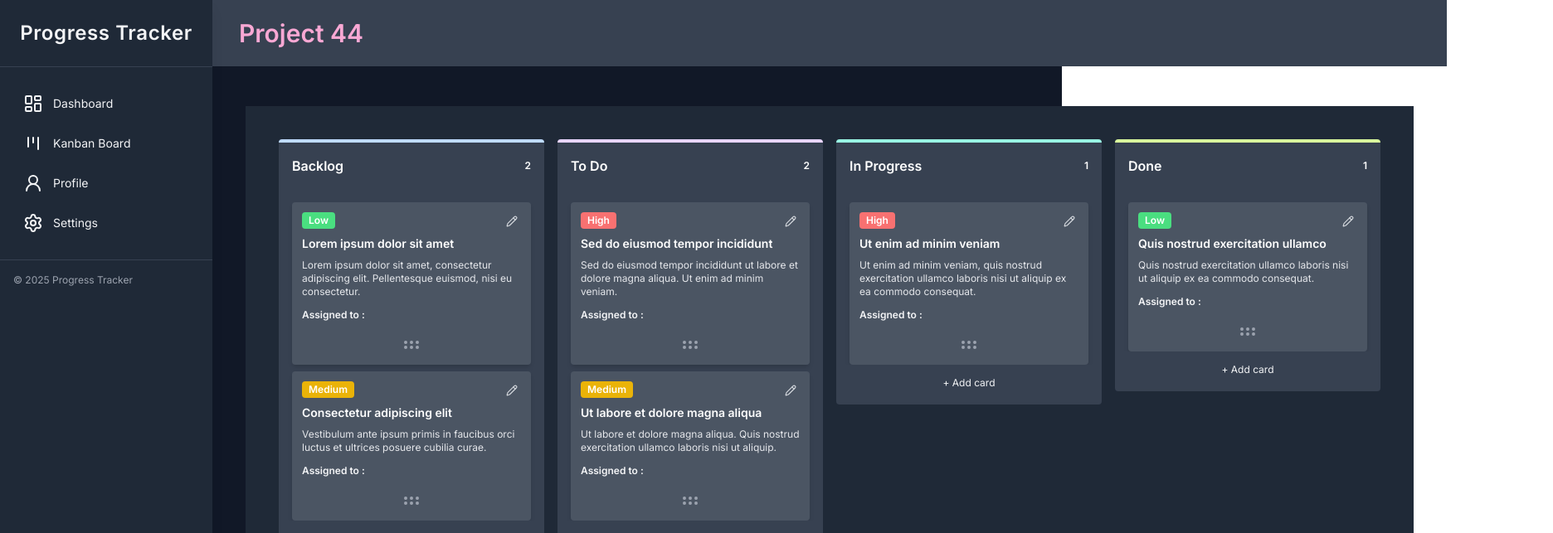
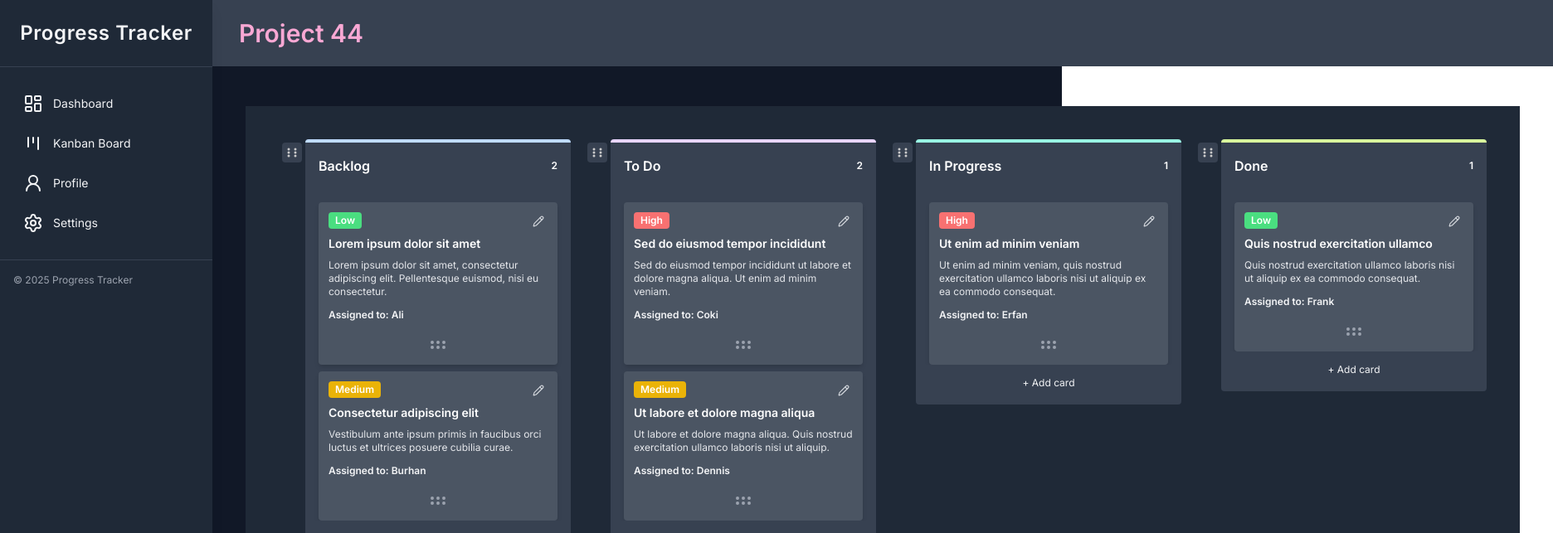
Before and after one commit to definitelynotjin/progress-tracker, a Next.js app: page /kanban in a window 1280 px wide. Shown: the top 643 px of the page at 83% size, 1872 px wide, since content can reach past the window. Built offline with nearby package versions, Linux system fonts and the light colour scheme.

Commit message:
feat: enhance KanbanBoard with sortable columns and task assignee management

```diff
--- a/src/app/components/kanban/KanbanBoard.tsx
+++ b/src/app/components/kanban/KanbanBoard.tsx
@@ -12,8 +12,11 @@ import {
 import {
     SortableContext,
     verticalListSortingStrategy,
+    horizontalListSortingStrategy,
 } from "@dnd-kit/sortable";
 import Column from "./Column";
+import { useSortable } from "@dnd-kit/sortable";
+import { CSS } from "@dnd-kit/utilities";
 import Modal from "./Modal";
 import { DragOverlay } from "@dnd-kit/core";
 import TaskCard from "./TaskCard";
@@ -23,32 +26,34 @@ import TaskDetail from "./TaskDetail";
 import type { ColumnType } from "./types";
 
 const initialTasks: Record<ColumnType, Task[]> = {
-
     "Backlog": [
-        { id: "task-a", title: "Lorem ipsum dolor sit amet", content: "<p>Lorem ipsum dolor sit amet, consectetur adipiscing elit. Pellentesque euismod, nisi eu consectetur.</p>", updatedAt: new Date().toISOString(), column: "Backlog", priority: "Low" },
-        { id: "task-b", title: "Consectetur adipiscing elit", content: "<p>Vestibulum ante ipsum primis in faucibus orci luctus et ultrices posuere cubilia curae.</p>", updatedAt: new Date().toISOString(), column: "Backlog", priority: "Medium" },
+        { id: "task-a", title: "Lorem ipsum dolor sit amet", content: "<p>Lorem ipsum dolor sit amet, consectetur adipiscing elit. Pellentesque euismod, nisi eu consectetur.</p>", updatedAt: new Date().toISOString(), column: "Backlog", priority: "Low", assignee: "Ali" },
+        { id: "task-b", title: "Consectetur adipiscing elit", content: "<p>Vestibulum ante ipsum primis in faucibus orci luctus et ultrices posuere cubilia curae.</p>", updatedAt: new Date().toISOString(), column: "Backlog", priority: "Medium", assignee: "Burhan" },
     ],
     "To Do": [
-        { id: "task-c", title: "Sed do eiusmod tempor incididunt", content: "<p>Sed do eiusmod tempor incididunt ut labore et dolore magna aliqua. Ut enim ad minim veniam.</p>", updatedAt: new Date().toISOString(), column: "To Do", priority: "High" },
-        { id: "task-d", title: "Ut labore et dolore magna aliqua", content: "<p>Ut labore et dolore magna aliqua. Quis nostrud exercitation ullamco laboris nisi ut aliquip.</p>", updatedAt: new Date().toISOString(), column: "To Do", priority: "Medium" },
+        { id: "task-c", title: "Sed do eiusmod tempor incididunt", content: "<p>Sed do eiusmod tempor incididunt ut labore et dolore magna aliqua. Ut enim ad minim veniam.</p>", updatedAt: new Date().toISOString(), column: "To Do", priority: "High", assignee: "Coki" },
+        { id: "task-d", title: "Ut labore et dolore magna aliqua", content: "<p>Ut labore et dolore magna aliqua. Quis nostrud exercitation ullamco laboris nisi ut aliquip.</p>", updatedAt: new Date().toISOString(), column: "To Do", priority: "Medium", assignee: "Dennis" },
     ],
     "In Progress": [
-        { id: "task-e", title: "Ut enim ad minim veniam", content: "<p>Ut enim ad minim veniam, quis nostrud exercitation ullamco laboris nisi ut aliquip ex ea commodo consequat.</p>", updatedAt: new Date().toISOString(), column: "In Progress", priority: "High" },
+        { id: "task-e", title: "Ut enim ad minim veniam", content: "<p>Ut enim ad minim veniam, quis nostrud exercitation ullamco laboris nisi ut aliquip ex ea commodo consequat.</p>", updatedAt: new Date().toISOString(), column: "In Progress", priority: "High", assignee: "Erfan" },
     ],
     Done: [
-        { id: "task-f", title: "Quis nostrud exercitation ullamco", content: "<p>Quis nostrud exercitation ullamco laboris nisi ut aliquip ex ea commodo consequat.</p>", updatedAt: new Date().toISOString(), column: "Done", priority: "Low" },
+        { id: "task-f", title: "Quis nostrud exercitation ullamco", content: "<p>Quis nostrud exercitation ullamco laboris nisi ut aliquip ex ea commodo consequat.</p>", updatedAt: new Date().toISOString(), column: "Done", priority: "Low", assignee: "Frank" },
     ],
 };
 
 export default function KanbanBoard() {
     const [tasks, setTasks] = useState<Record<ColumnType, Task[]>>(initialTasks);
+    const [columnOrder, setColumnOrder] = useState<ColumnType[]>(Object.keys(initialTasks) as ColumnType[]);
     const [modalOpen, setModalOpen] = useState(false);
     const [modalColumn, setModalColumn] = useState<ColumnType | null>(null);
     const [activeId, setActiveId] = useState<string | null>(null);
     const [selectedTask, setSelectedTask] = useState<Task | null>(null);
+    const [activeColumnId, setActiveColumnId] = useState<string | null>(null);
     const activeTask = Object.values(tasks)
         .flat()
         .find((task) => task.id === activeId);
+
     const handleAddCard = (column: ColumnType) => {
         setModalColumn(column);
         setModalOpen(true);
@@ -92,29 +97,47 @@ export default function KanbanBoard() {
 
     const sensors = useSensors(useSensor(PointerSensor));
 
+    // Unified drag logic for columns and cards
+    const handleDragStart = (event: DragEndEvent) => {
+        // If dragging a column, set activeColumnId
+        if (columnOrder.includes(event.active.id as ColumnType)) {
+            setActiveColumnId(event.active.id as string);
+        } else {
+            setActiveId(event.active.id as string);
+        }
+    };
+
     const handleDragEnd = (event: DragEndEvent) => {
         const { active, over } = event;
-
         setActiveId(null);
-
+        setActiveColumnId(null);
         if (!over || active.id === over.id) return;
 
-        const sourceCol = active.data.current?.column as ColumnType;
-        let targetCol = over.data.current?.column as ColumnType | undefined;
+        // Column drag
+        if (columnOrder.includes(active.id as ColumnType) && columnOrder.includes(over.id as ColumnType)) {
+            const oldIndex = columnOrder.findIndex((col) => col === active.id);
+            const newIndex = columnOrder.findIndex((col) => col === over.id);
+            if (oldIndex === -1 || newIndex === -1) return;
+            const updated = [...columnOrder];
+            const [moved] = updated.splice(oldIndex, 1);
+            updated.splice(newIndex, 0, moved);
+            setColumnOrder(updated);
+            return;
+        }
+
+        // Card drag
+        const sourceCol = active.data?.current?.column as ColumnType;
+        let targetCol = over.data?.current?.column as ColumnType | undefined;
         if (!targetCol && typeof over.id === "string" && over.id.startsWith("placeholder-")) {
             targetCol = over.id.replace("placeholder-", "") as ColumnType;
         }
-
         if (!sourceCol || !targetCol) return;
-
         if (sourceCol === targetCol) {
             const oldIndex = tasks[sourceCol].findIndex((task) => task.id === active.id);
             const newIndex = tasks[targetCol].findIndex((task) => task.id === over.id);
-
             const updated = [...tasks[sourceCol]];
             const [moved] = updated.splice(oldIndex, 1);
             updated.splice(newIndex, 0, moved);
-
             setTasks((prev) => ({
                 ...prev,
                 [sourceCol]: updated,
@@ -126,12 +149,10 @@ export default function KanbanBoard() {
                 );
                 const movedTask = prev[sourceCol].find((task) => task.id === active.id);
                 if (!movedTask) return prev;
-
                 const updatedMovedTask = { ...movedTask, column: targetCol };
                 const newTargetTasks = [...prev[targetCol]];
                 const overIndex = newTargetTasks.findIndex((task) => task.id === over.id);
                 newTargetTasks.splice(overIndex, 0, updatedMovedTask);
-
                 return {
                     ...prev,
                     [sourceCol]: newSourceTasks,
@@ -141,38 +162,67 @@ export default function KanbanBoard() {
         }
     };
 
-    const handleDragStart = (event: any) => {
-        setActiveId(event.active.id as string);
+    // Wrapper for sortable column
+    function SortableColumn({ id, children }: { id: string; children: React.ReactNode }) {
+        const { attributes, listeners, setNodeRef, transform, transition, isDragging } = useSortable({ id });
+        const style = {
+            transform: CSS.Transform.toString(transform),
+            transition,
+            opacity: isDragging ? 0.5 : 1,
         };
-
-    const columns = Object.keys(tasks) as ColumnType[];
+        return (
+            <div ref={setNodeRef} style={style} {...attributes} className="relative">
+                {/* Handlebar for dragging column */}
+                <button
+                    {...listeners}
+                    className="absolute left-1 top-1 z-10 flex items-center justify-center w-6 h-6 rounded bg-gray-700 hover:bg-gray-600 cursor-grab"
+                    style={{ cursor: 'grab' }}
+                    aria-label="Drag column"
+                >
+                    <svg width="16" height="16" fill="none" viewBox="0 0 16 16">
+                        <circle cx="4" cy="4" r="1.5" fill="#ccc" />
+                        <circle cx="4" cy="8" r="1.5" fill="#ccc" />
+                        <circle cx="4" cy="12" r="1.5" fill="#ccc" />
+                        <circle cx="12" cy="4" r="1.5" fill="#ccc" />
+                        <circle cx="12" cy="8" r="1.5" fill="#ccc" />
+                        <circle cx="12" cy="12" r="1.5" fill="#ccc" />
+                    </svg>
+                </button>
+                <div className="pl-8">
+                    {children}
+                </div>
+            </div>
+        );
+    }
 
     return (
         <>
+            {/* Unified DndContext for columns and cards */}
             <DndContext
                 sensors={sensors}
                 collisionDetection={closestCenter}
                 onDragStart={handleDragStart}
                 onDragEnd={handleDragEnd}
             >
+                <SortableContext items={columnOrder} strategy={horizontalListSortingStrategy}>
                     <div className="flex flex-row justify-left gap-4 overflow-auto bg-gray-800 p-10 min-h-screen">
-                    <SortableContext items={columns} strategy={verticalListSortingStrategy}>
-                        {columns.map((column) => (
+                        {columnOrder.map((column) => (
+                            <SortableColumn key={column} id={column}>
                                 <Column
-                                key={column}
                                     column={column}
                                     items={tasks[column]}
                                     onAddCard={handleAddCard}
                                     onTaskClick={handleTaskClick}
                                 />
+                            </SortableColumn>
                         ))}
+                    </div>
                 </SortableContext>
                 <DragOverlay>
                     {activeTask ? (
                         <TaskCard task={activeTask} />
                     ) : null}
                 </DragOverlay>
-                </div>
             </DndContext>
             <Modal
                 isOpen={modalOpen}
--- a/src/app/page.tsx
+++ b/src/app/page.tsx
@@ -1,23 +1,23 @@
-// import ClientKanbanBoard from "./components/kanban/ClientKanbanBoard";
+import ClientKanbanBoard from "./components/kanban/ClientKanbanBoard";
 
-// import Sidebar from "./sidebar";
+import Sidebar from "./sidebar";
 
-// export default function Page() {
-//   return (
-//     <div className="bg-gray-900 bg-repeat-round min-h-screen">
-//       <Sidebar />
-//       <div className="ml-64 flex min-h-screen">
-//         <div className="flex-1 flex flex-col">
-//           <div className="h-20 flex p-8 items-center justify-left bg-gray-700 mb-6 py-8">
-//             <h1 className="text-3xl font-bold text-red-400 text-center">
-//               Project 2
-//             </h1>
-//           </div>
-//           <main className="flex-1 p-10 pt-6 bg-transparent">
-//             <ClientKanbanBoard />
-//           </main>
-//         </div>
-//       </div>
-//     </div>
-//   );
-// }
+export default function Page() {
+    return (
+        <div className="bg-gray-900 bg-repeat-round min-h-screen">
+            <Sidebar />
+            <div className="ml-64 flex min-h-screen">
+                <div className="flex-1 flex flex-col">
+                    <div className="h-20 flex p-8 items-center justify-left bg-gray-700 mb-6 py-8">
+                        <h1 className="text-3xl font-bold text-red-400 text-center">
+
+                        </h1>
+                    </div>
+                    <main className="flex-1 p-10 pt-6 bg-transparent">
+                        <ClientKanbanBoard />
+                    </main>
+                </div>
+            </div>
+        </div>
+    );
+}
```
Lines whose indentation alone changed are shown as unchanged.
